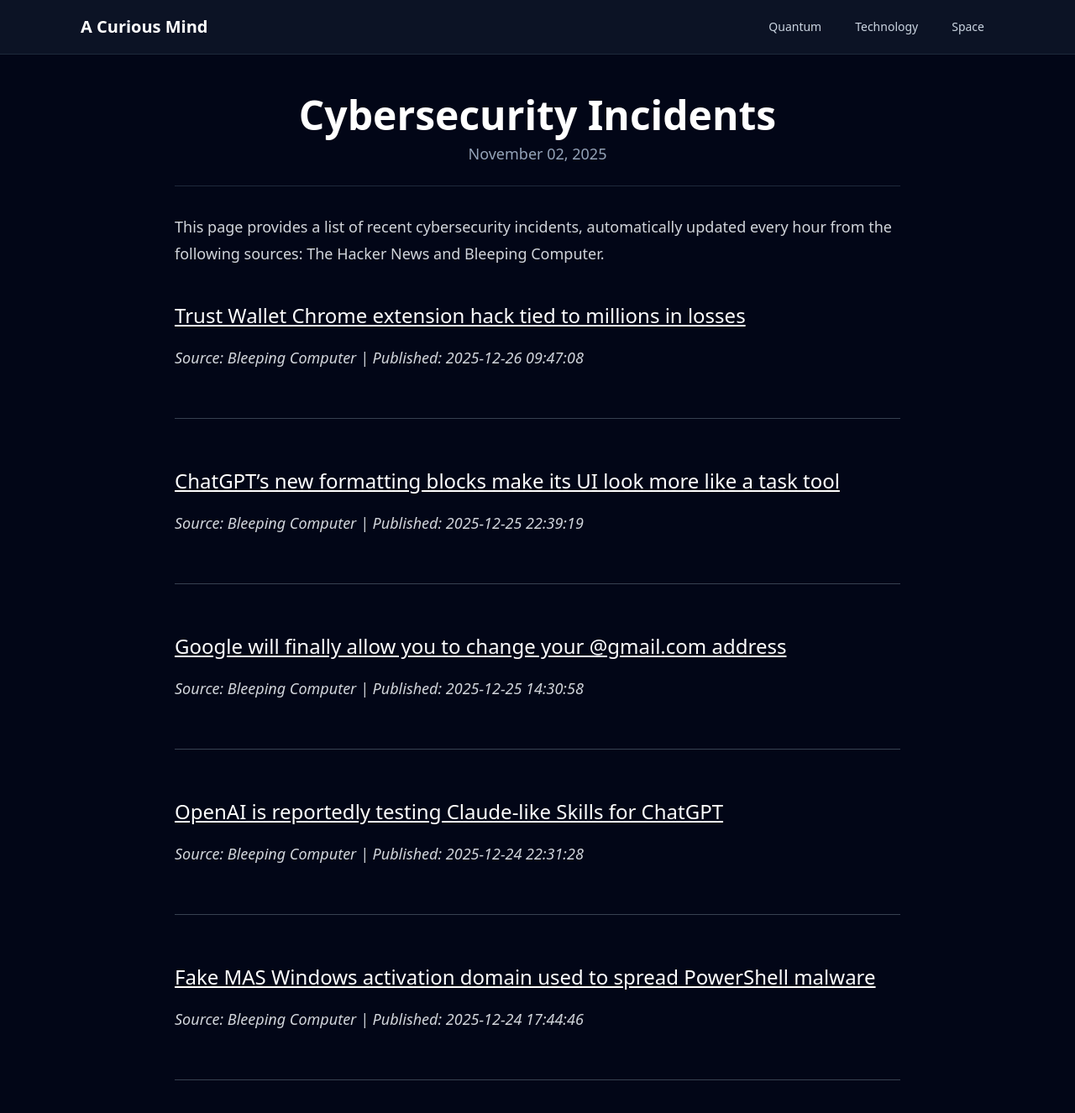
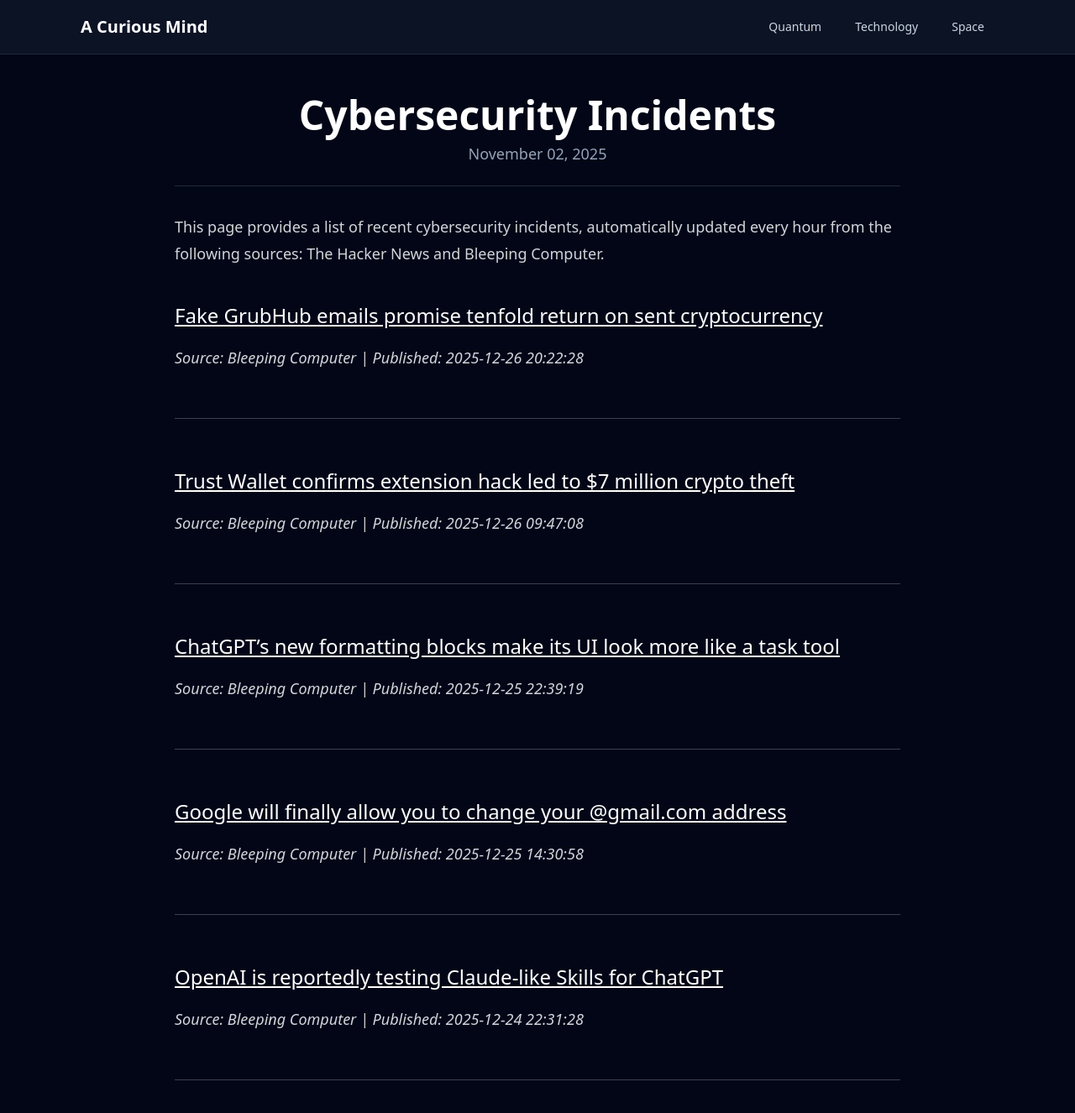
Before and after one commit to onehl7/onehl7.github.io, a Jekyll site: the page built from _posts/2025-11-02-cybersecurity-incidents.md, in a window 1280 px wide and 1400 px high. Shown: the top 1326 px of the window at 84% size. Built offline with Jekyll 4.4.1, drawn with Linux system fonts in a browser that asks for light colours; nearby versions of some CDN libraries.

Commit message:
Update news data

```diff
--- a/_data/news.json
+++ b/_data/news.json
@@ -1,8 +1,14 @@
 [
   {
     "source": "Bleeping Computer",
-    "title": "Trust Wallet Chrome extension hack tied to millions in losses",
-    "link": "https://www.bleepingcomputer.com/news/security/trust-wallet-chrome-extension-hack-tied-to-millions-in-losses/",
+    "title": "Fake GrubHub emails promise tenfold return on sent cryptocurrency",
+    "link": "https://www.bleepingcomputer.com/news/security/fake-grubhub-emails-promise-tenfold-return-on-sent-cryptocurrency/",
+    "published": "2025-12-26 20:22:28"
+  },
+  {
+    "source": "Bleeping Computer",
+    "title": "Trust Wallet confirms extension hack led to $7 million crypto theft",
+    "link": "https://www.bleepingcomputer.com/news/security/trust-wallet-confirms-extension-hack-led-to-7-million-crypto-theft/",
     "published": "2025-12-26 09:47:08"
   },
   {
@@ -22,11 +28,5 @@
     "title": "OpenAI is reportedly testing Claude-like Skills for ChatGPT",
     "link": "https://www.bleepingcomputer.com/news/artificial-intelligence/openai-is-reportedly-testing-claude-like-skills-for-chatgpt/",
     "published": "2025-12-24 22:31:28"
-  },
-  {
-    "source": "Bleeping Computer",
-    "title": "Fake MAS Windows activation domain used to spread PowerShell malware",
-    "link": "https://www.bleepingcomputer.com/news/security/fake-mas-windows-activation-domain-used-to-spread-powershell-malware/",
-    "published": "2025-12-24 17:44:46"
   }
 ]
```
